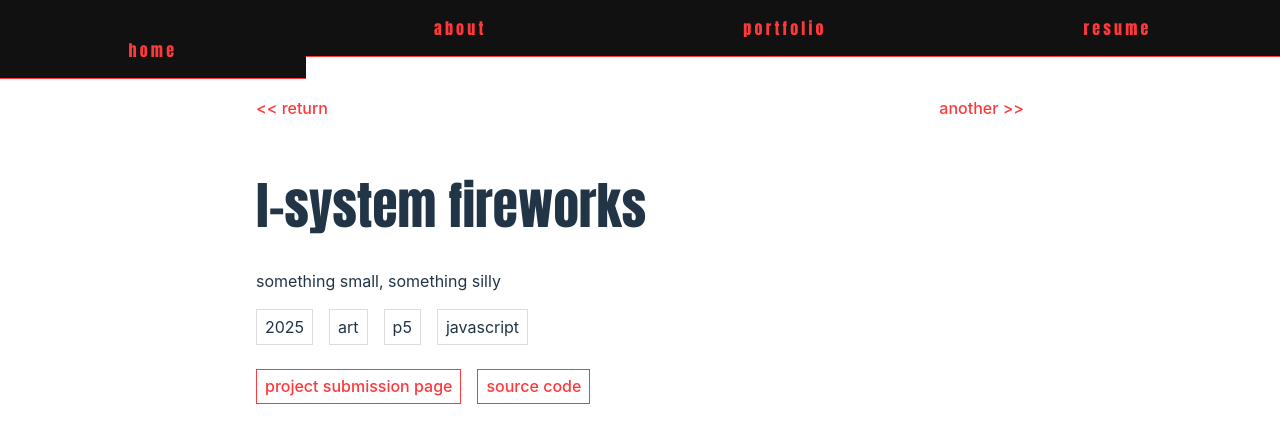
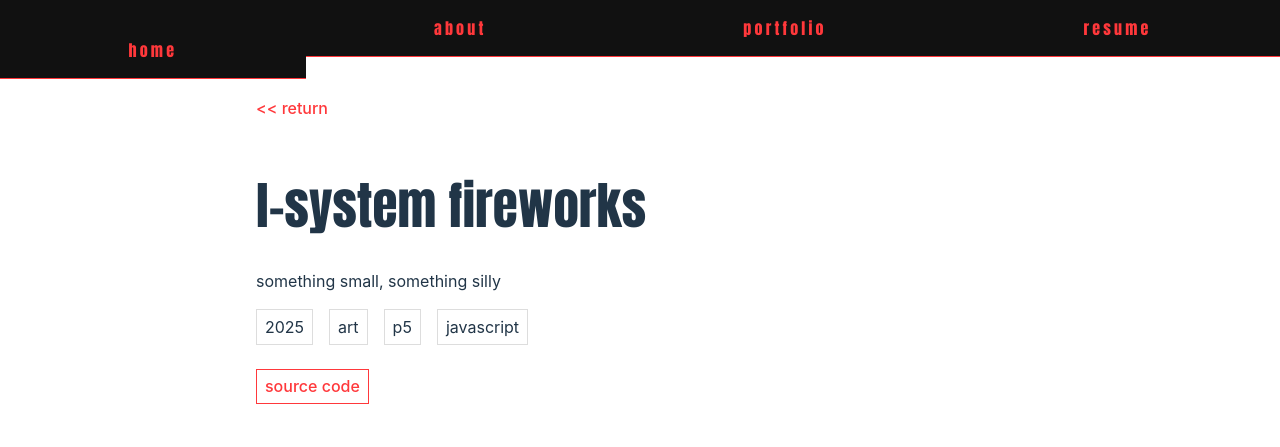
Before and after one commit to maozblan/maozblan.github.io, a SvelteKit app: page /portfolio/fireworks in a window 1280 px wide. Shown: the top 447 px of the page. Built offline with nearby package versions, Linux system fonts and the light colour scheme.

Commit message:
removing broken links

```diff
--- a/src/routes/portfolio/fireworks/+page.svelte
+++ b/src/routes/portfolio/fireworks/+page.svelte
@@ -11,7 +11,7 @@
 
 <nav class="row">
   <a href="/portfolio">{`<< return`}</a>
-  <a href="/portfolio/{next}" style="margin-left: auto;">{`another >>`}</a>
+  <!-- <a href="/portfolio/{next}" style="margin-left: auto;">{`another >>`}</a> -->
 </nav>
 
 <br />
@@ -30,10 +30,10 @@
   <br />
 
   <div class="fishfolio-links row">
-    <a
+    <!-- <a
       href="https://maozblan.github.io/cmpm169/experiment3/index.html"
       target="_blank">project submission page</a
-    >
+    > -->
     <a
       href="https://github.com/maozblan/cmpm169/experiment3/index.html"
       target="_blank">source code</a
```
